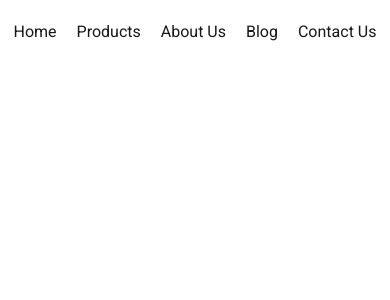
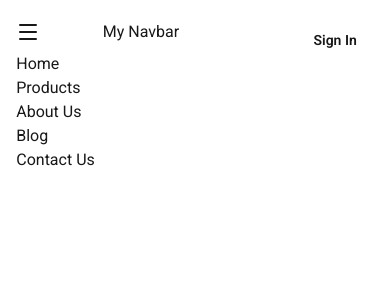
Before and after one commit to shafrinahamed0007/mi6mo34, a React (Vite) app: page /contact in a window 390 px wide. Shown: the top 300 px of the page. Built offline with nearby package versions, Linux system fonts and the light colour scheme.

Commit message:
dynamic menu button toggle and menu toggle

```diff
--- a/src/components/Navbar/Navbar.jsx
+++ b/src/components/Navbar/Navbar.jsx
@@ -1,4 +1,6 @@
+import { Menu, X } from "lucide-react";
 import Links from "./Links";
+import { useState } from "react";
 
 const navigationData = [
   {
@@ -29,8 +31,38 @@ const navigationData = [
 ];
 
 const Navbar = () => {
+  const [open, setOpen] = useState(false);
   return (
-    <nav>
+    <nav className="flex justify-between w-11/12 mx-auto mt-5">
+      <span className="flex gap-2">
+        <span className="md:hidden" onClick={() => setOpen(!open)}>
+          {open ? <X /> : <Menu />}
+
+          <div className="md:hidden">
+            <ul className="my-2  ">
+              {navigationData.map((route) => (
+                <li key={route.id}>
+                  <Links route={route} />
+                </li>
+              ))}
+            </ul>
+          </div>
+        </span>
+
+        <h3>My Navbar</h3>
+      </span>
+      <div className="hidden md:block">
+        <ul className="flex gap-5  ">
+          {navigationData.map((route) => (
+            <li key={route.id}>
+              <Links route={route} />
+            </li>
+          ))}
+        </ul>
+      </div>
+
+      <button className="btn btn-ghost">Sign In</button>
+
       {/* <ul className="flex gap-4 justify-center my-5 ">
         <li>
           <a href="/">Home</a>
@@ -42,14 +74,6 @@ const Navbar = () => {
           <a href="/blog">BLog</a>
         </li>
       </ul> */}
-
-      <ul className="flex gap-5 justify-center mt-5">
-        {
-            navigationData.map(route => <li   key={route.id}>
-                <Links route={route} />
-            </li>)
-        }
-      </ul>
     </nav>
   );
 };
```
